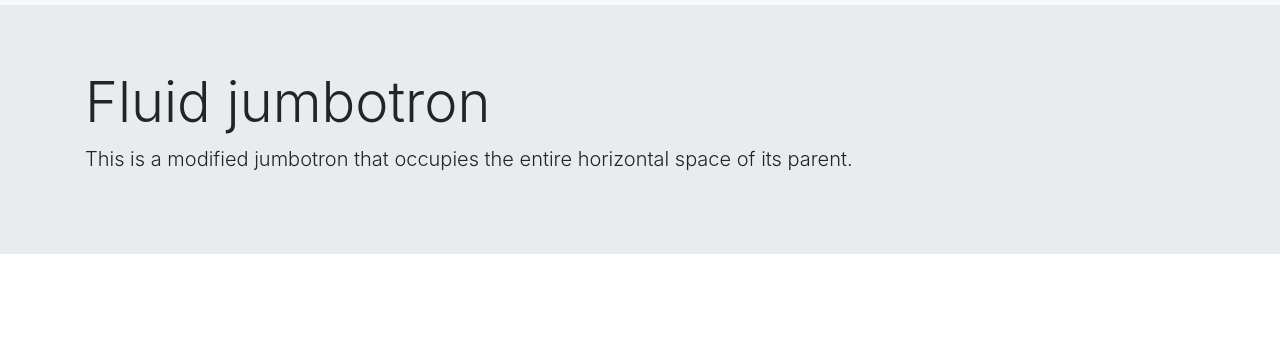
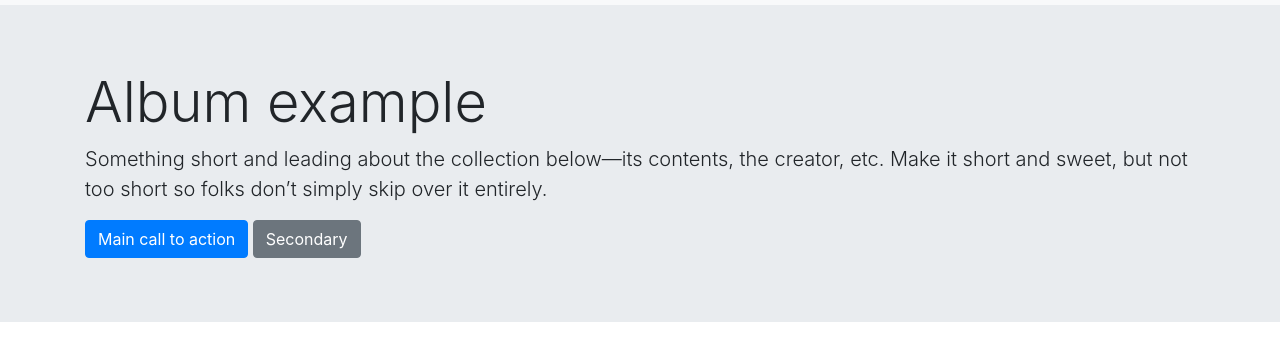
Before and after one commit to Sang-PNV/DuAnGit, a plain HTML site: page index.html in a window 1280 px wide. Shown: the part 51-412 px from the top of the page. Drawn offline with nearby package versions, Linux system fonts and the light colour scheme.

Commit message:
update banner

```diff
--- a/index.html
+++ b/index.html
@@ -32,11 +32,16 @@
     <section class="banner">
       <div class="jumbotron jumbotron-fluid">
         <div class="container">
-          <h1 class="display-4">Fluid jumbotron</h1>
+          <h1 class="display-4">Album example</h1>
           <p class="lead">
-            This is a modified jumbotron that occupies the entire horizontal
-            space of its parent.
+            Something short and leading about the collection below—its contents,
+            the creator, etc. Make it short and sweet, but not too short so
+            folks don’t simply skip over it entirely.
           </p>
+          <div>
+            <button class="btn btn-primary">Main call to action</button>
+            <button class="btn btn-secondary">Secondary</button>
+          </div>
         </div>
       </div>
     </section>
```
